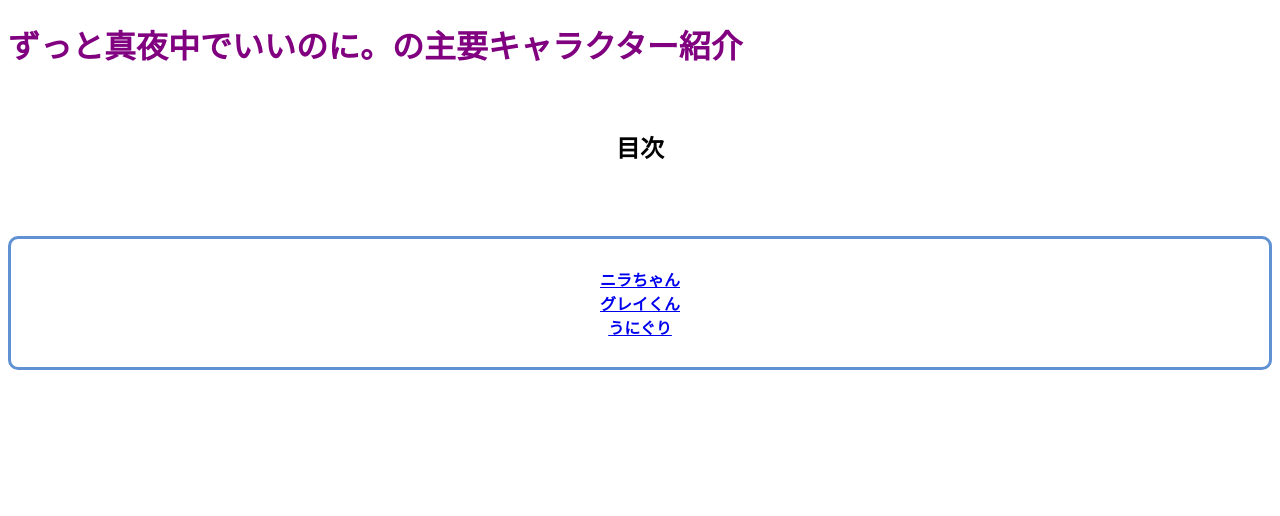
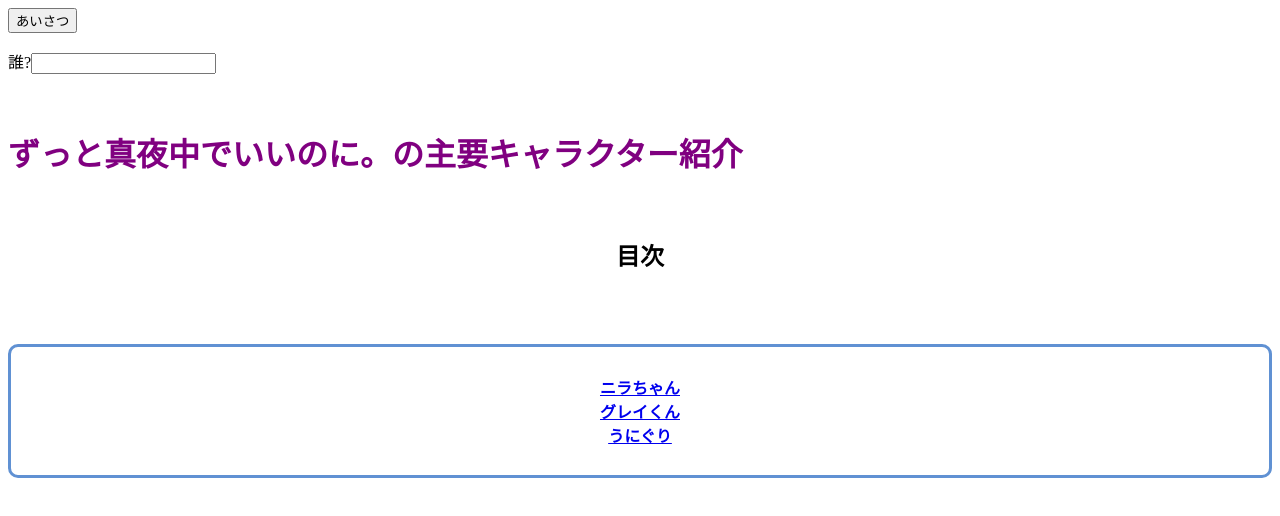
Before and after one commit to miyakoshiaoi/zm21157kouki, a plain HTML site: page index.html in a window 1280 px wide. Drawn offline with Linux system fonts and the light colour scheme.

Commit message:
Update index.html

```diff
--- a/index.html
+++ b/index.html
@@ -8,6 +8,8 @@
 </head>
 
 <body>
+  <input type="button" value="あいさつ" onclick="sayhello71();">
+  <p>誰?<input type="text" id="who71"></p><br>
   <div class="boxwrap">
 <h1>ずっと真夜中でいいのに。の主要キャラクター紹介</h1></div>
   <div class="wrap pattern-1 mgb-20">
```
